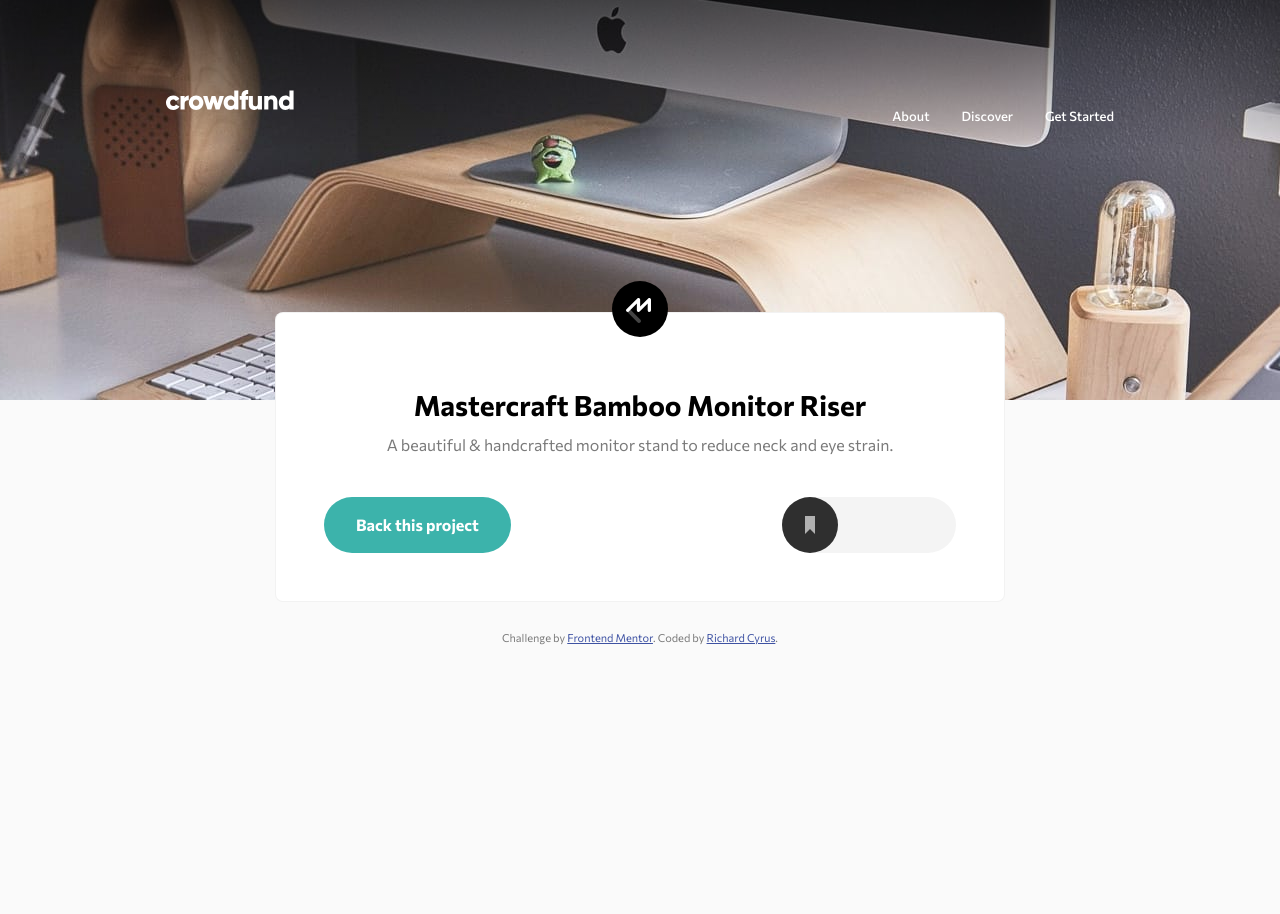
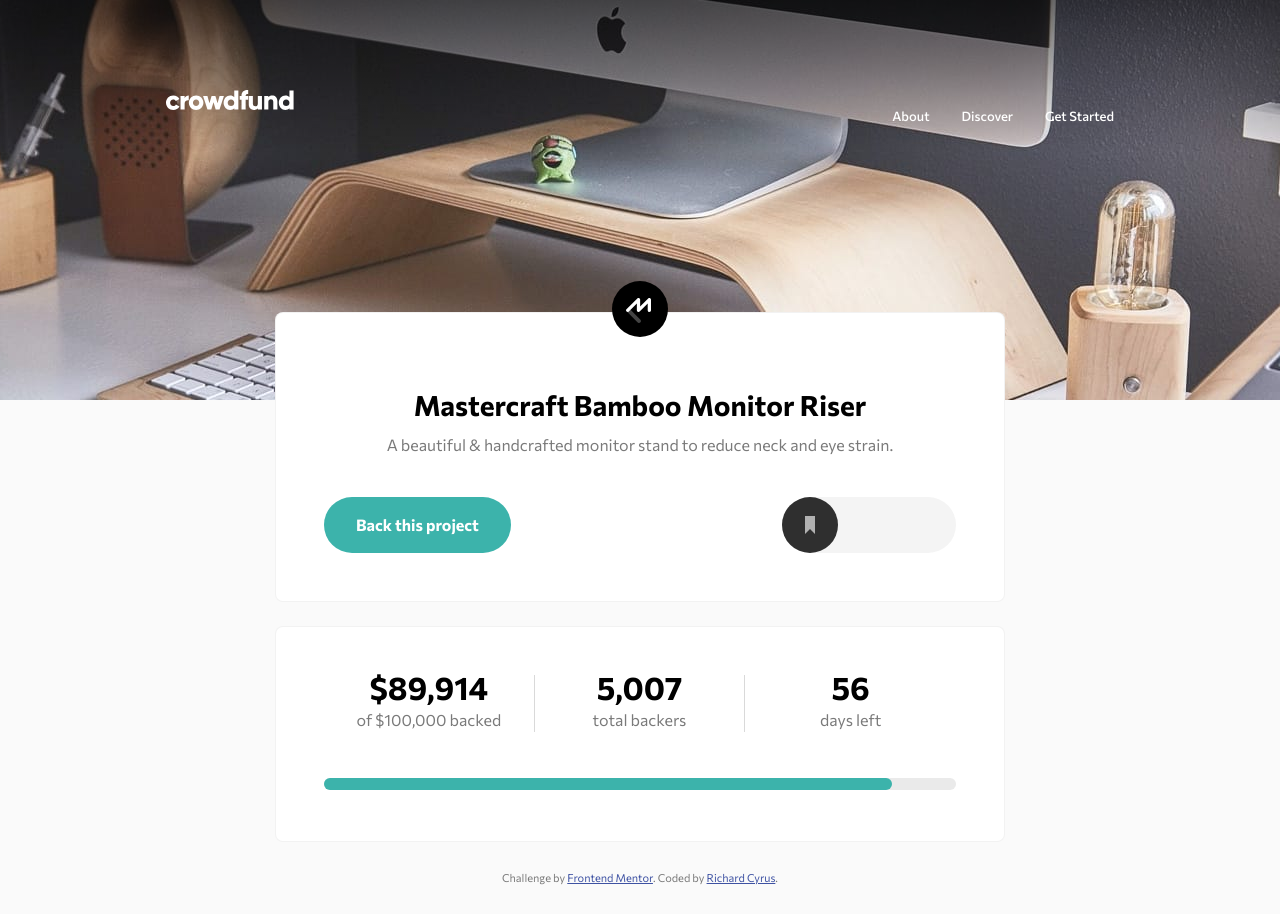
Before and after one commit to richardcyrus/fm-crowdfunding-product-page, a Vue app: page / in a window 1280 px wide. Before the commit the page ends 800 px from the top, so only its background shows below. Built offline with nearby package versions, Linux system fonts and the light colour scheme.

Commit message:
feat: add project stats component

```diff
--- a/src/App.vue
+++ b/src/App.vue
@@ -1,12 +1,14 @@
 <script setup>
 import Header from '@/components/Header.vue'
 import ProjectDescription from '@/components/ProjectDescription.vue'
+import ProjectStats from '@/components/ProjectStats.vue'
 </script>
 
 <template>
   <Header />
   <main id="main" class="content">
     <ProjectDescription />
+    <ProjectStats />
   </main>
   <footer class="attribution">
     Challenge by
--- /dev/null
+++ b/src/components/ProjectStats.vue
@@ -0,0 +1,31 @@
+<script setup>
+import { useProductStore } from '@/stores/product'
+const store = useProductStore()
+</script>
+
+<template>
+  <div class="project__stats">
+    <div class="project__stats-funding-status">
+      <span
+        v-text="
+          new Intl.NumberFormat('en-US', {
+            style: 'currency',
+            currency: 'USD',
+            minimumFractionDigits: 0
+          }).format(store.amountRaised)
+        "
+        class="highlight"
+      ></span>
+      of $100,000 backed
+    </div>
+    <div class="project__stats-backers">
+      <span v-text="store.totalBackers.toLocaleString()" class="highlight"></span> total backers
+    </div>
+    <div class="project__stats-days-left">
+      <span v-text="store.daysLeft.toLocaleString()" class="highlight"></span> days left
+    </div>
+    <div class="project__stats-funding-progress">
+      <progress max="100000" v-bind:value="store.amountRaised"></progress>
+    </div>
+  </div>
+</template>
--- /dev/null
+++ b/src/stores/product.js
@@ -0,0 +1,11 @@
+import { defineStore } from 'pinia'
+
+export const useProductStore = defineStore('product', {
+  state: () => {
+    return {
+      amountRaised: 89914,
+      totalBackers: 5007,
+      daysLeft: 56,
+    }
+  }
+})
```
